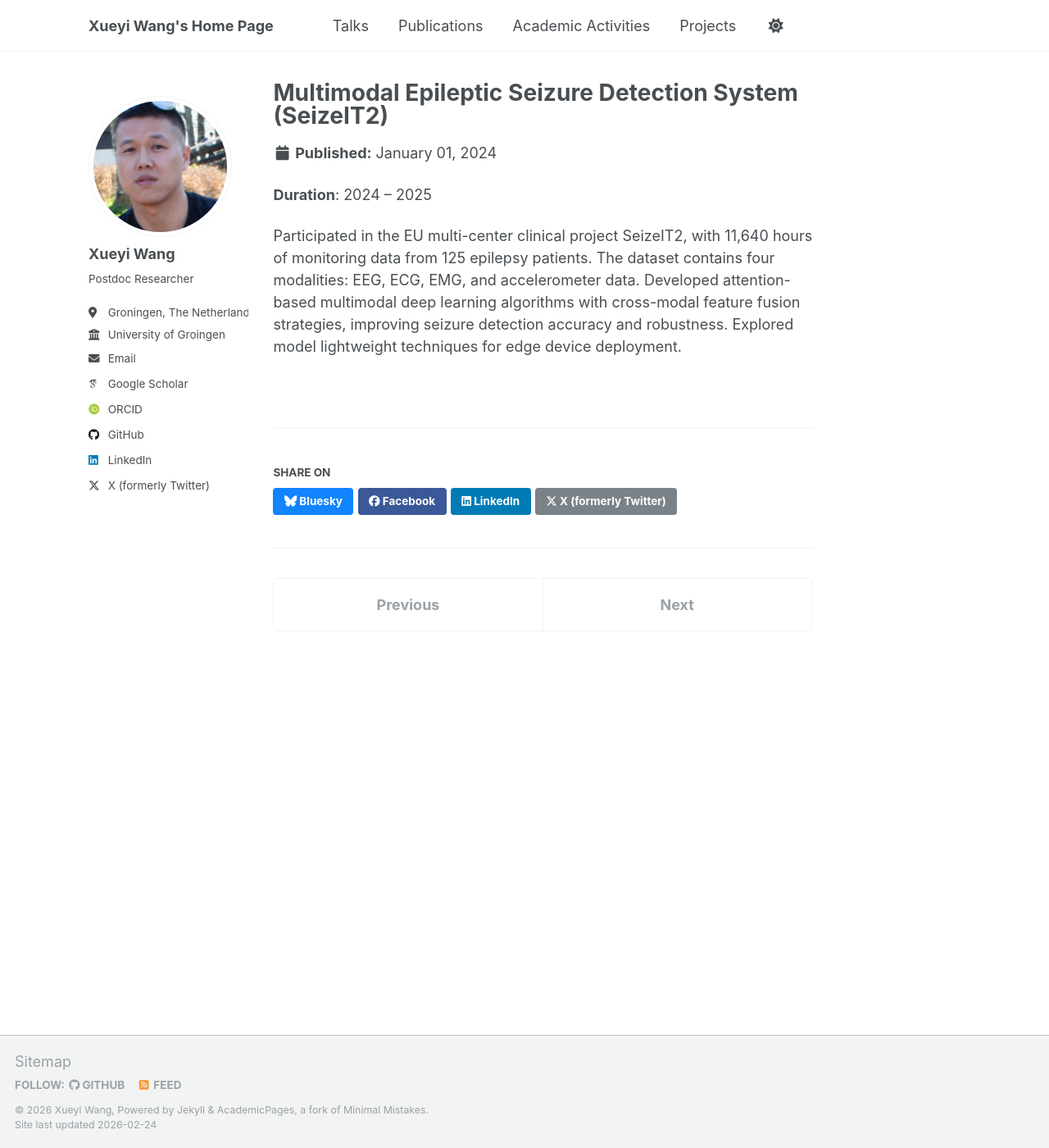
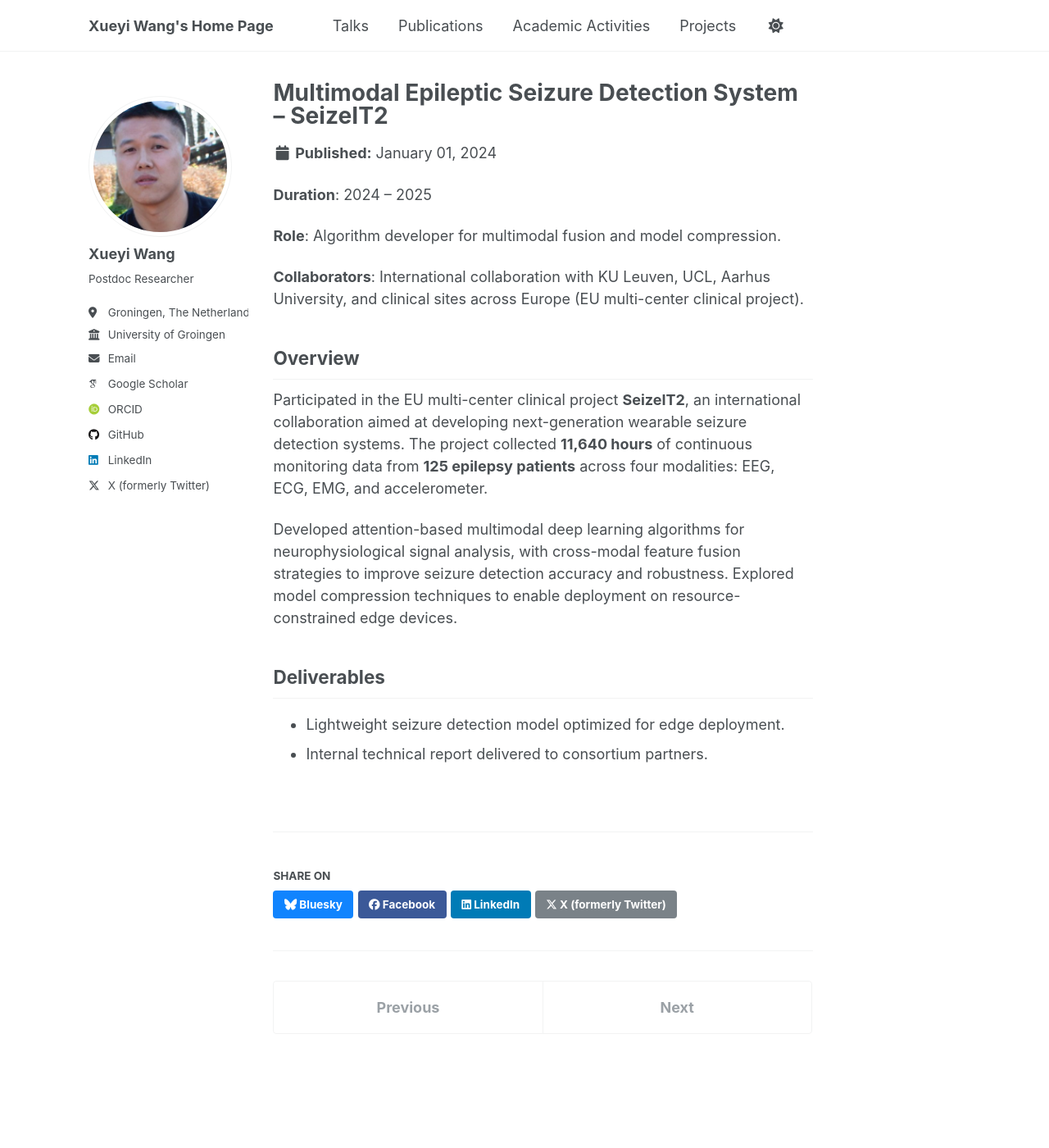
Before and after one commit to Xueyi-Wang/Xueyi-Wang.github.io, a Jekyll site: the page built from _projects/2024-01-01-seizure-detection.md, in a window 1280 px wide and 1400 px high. Shown: the whole window at 82% size. Built offline with Jekyll 4.4.1, drawn with Linux system fonts in a browser that asks for light colours; some web fonts are replaced.

Commit message:
Enrich SeizeIT2 seizure detection project with CV details
Added role, EU collaborators (KU Leuven, UCL, Aarhus), dataset stats
(11,640h, 125 patients, 4 modalities), and deliverables.

Co-Authored-By: Claude Opus 4.6 <noreply@anthropic.com>

```diff
--- a/_projects/2024-01-01-seizure-detection.md
+++ b/_projects/2024-01-01-seizure-detection.md
@@ -1,10 +1,23 @@
 ---
-title: "Multimodal Epileptic Seizure Detection System (SeizeIT2)"
-excerpt: "Participated in the EU multi-center clinical project SeizeIT2, with 11,640 hours of monitoring data from 125 epilepsy patients across four modalities."
+title: "Multimodal Epileptic Seizure Detection System -- SeizeIT2"
+excerpt: "Algorithm developer in the EU multi-center SeizeIT2 project, with 11,640 hours of monitoring data from 125 epilepsy patients across four modalities."
 collection: projects
 date: 2024-01-01
 ---
 
 **Duration**: 2024 -- 2025
 
-Participated in the EU multi-center clinical project SeizeIT2, with 11,640 hours of monitoring data from 125 epilepsy patients. The dataset contains four modalities: EEG, ECG, EMG, and accelerometer data. Developed attention-based multimodal deep learning algorithms with cross-modal feature fusion strategies, improving seizure detection accuracy and robustness. Explored model lightweight techniques for edge device deployment.
+**Role**: Algorithm developer for multimodal fusion and model compression.
+
+**Collaborators**: International collaboration with KU Leuven, UCL, Aarhus University, and clinical sites across Europe (EU multi-center clinical project).
+
+## Overview
+
+Participated in the EU multi-center clinical project **SeizeIT2**, an international collaboration aimed at developing next-generation wearable seizure detection systems. The project collected **11,640 hours** of continuous monitoring data from **125 epilepsy patients** across four modalities: EEG, ECG, EMG, and accelerometer.
+
+Developed attention-based multimodal deep learning algorithms for neurophysiological signal analysis, with cross-modal feature fusion strategies to improve seizure detection accuracy and robustness. Explored model compression techniques to enable deployment on resource-constrained edge devices.
+
+## Deliverables
+
+- Lightweight seizure detection model optimized for edge deployment.
+- Internal technical report delivered to consortium partners.
```
